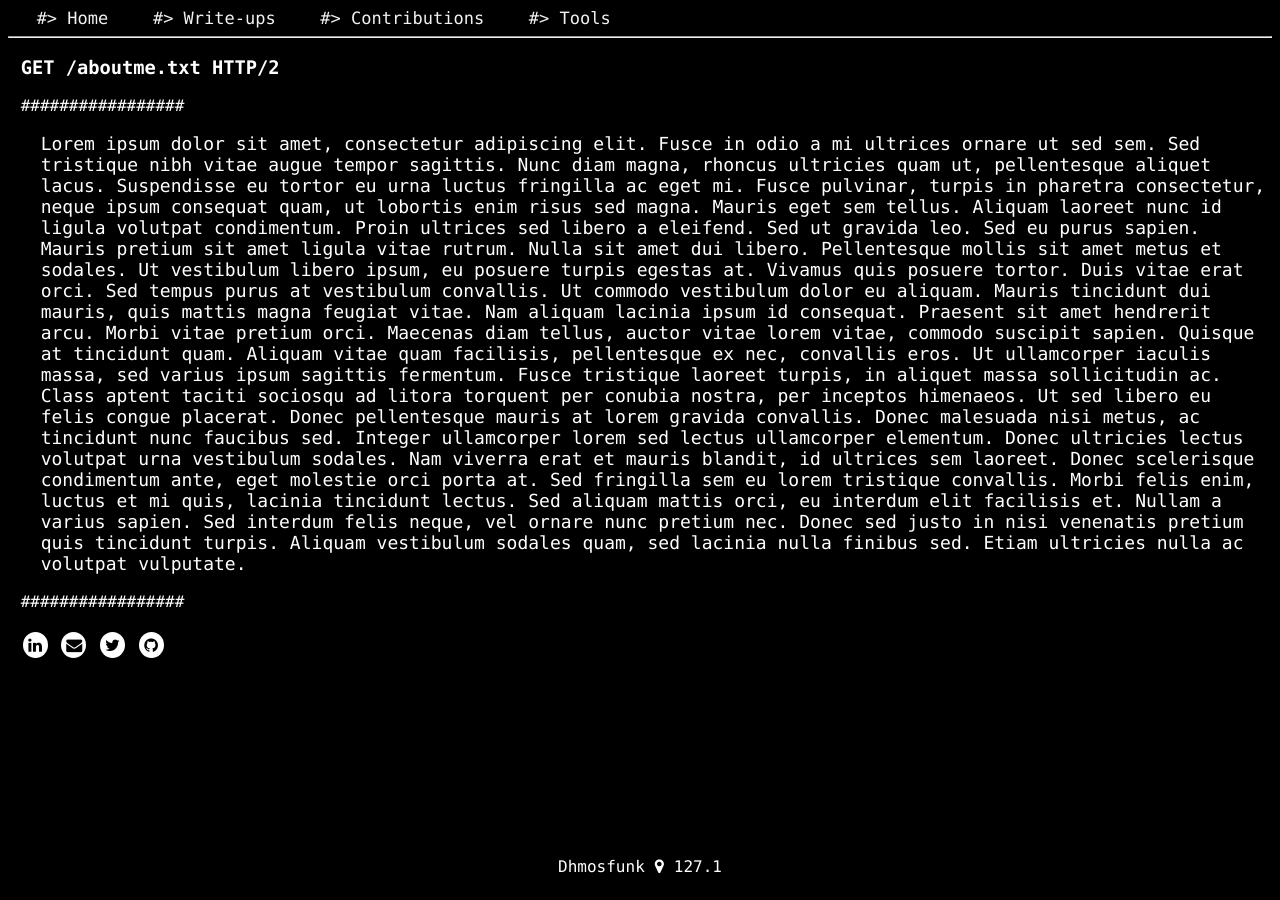
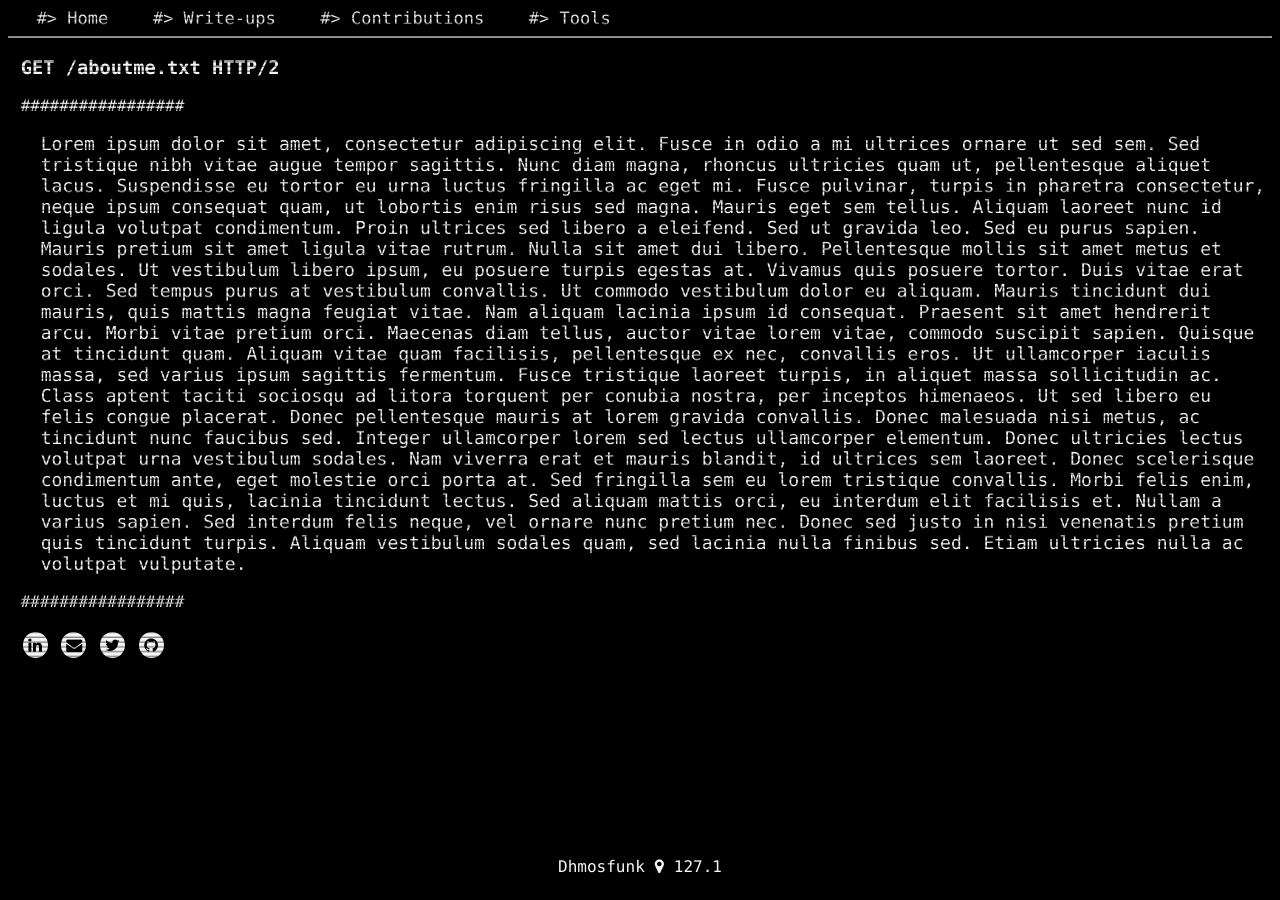
Before and after one commit to dhmosfunk/dhmosfunk.github.io, a Jekyll site: the page built from index.html, in a window 1280 px wide. Built offline with Jekyll 4.4.1, drawn with Linux system fonts in a browser that asks for light colours.

Commit message:
add flicking

```diff
--- a/_sass/main.scss
+++ b/_sass/main.scss
@@ -10,6 +10,124 @@
     overflow: hidden;
 
   }
+
+  .flicker {
+    position: fixed;
+    top: 0;
+    left: 0;
+    bottom: 0;
+    right: 0;
+    background: rgba(18, 16, 16, 0.2);
+    opacity: 0;
+    z-index: 1000;
+    pointer-events: none;
+    animation: flicker 0.12s infinite;
+}
+@keyframes flicker {
+  0% {
+    opacity: 0.552;
+  }
+  5% {
+    opacity: 0.48287;
+  }
+  10% {
+    opacity: 0.59134;
+  }
+  15.0% {
+    opacity: 0.79543;
+  }
+  20% {
+    opacity: 0.75134;
+  }
+  25% {
+    opacity: 0.1956;
+  }
+  30.0% {
+    opacity: 0.90687;
+  }
+  35% {
+    opacity: 0.122;
+  }
+  40% {
+    opacity: 0.62254;
+  }
+  45% {
+    opacity: 0.56977;
+  }
+  50% {
+    opacity: 0.9925;
+  }
+  55.0% {
+    opacity: 0.55487;
+  }
+  60.0% {
+    opacity: 0.16607;
+  }
+  65% {
+    opacity: 0.12353;
+  }
+  70% {
+    opacity: 0.2214;
+  }
+  75% {
+    opacity: 0.67908;
+  }
+  80% {
+    opacity: 0.97163;
+  }
+  85.0% {
+    opacity: 0.1275;
+  }
+  90% {
+    opacity: 0.37186;
+  }
+  95% {
+    opacity: 0.24475;
+  }
+  100% {
+    opacity: 0.37221;
+  }
+}
+/* based on
+https://blog.carbonfive.com/2015/01/07/vintage-terminal-effect-in-css3/
+*/
+.scanlines {
+    top: 0;
+    left: 0;
+    height: 100%;
+    width: 100%;
+    background: linear-gradient(
+        to bottom,
+        rgba(255,255,255,0),
+        rgba(255,255,255,0) 50%,
+        rgba(0,0,0,.2) 70%,
+        rgba(0,0,0,.6)
+    );
+    background-size: 100% .3rem;
+    position: fixed;
+    pointer-events: none;
+}
+.scanlines:before {
+  position: absolute;
+  top: 0px;
+  width: 100%;
+  height: 5px;
+  background: #fff;
+  background: linear-gradient(to bottom,
+      rgba(255,0,0,0) 0%,
+      rgba(255,250,250,1) 50%,
+      rgba(255,255,255,0.98) 51%,
+      rgba(255,0,0,0) 100%
+  ); /* W3C */
+  opacity: .1;
+}
+.scanlines:after {
+  box-shadow: 0 2px 6px rgba(25,25,25,0.2),
+      inset 0 1px rgba(50,50,50,0.1),
+      inset 0 3px rgba(50,50,50,0.05),
+      inset 0 3px 8px rgba(64,64,64,0.05),
+      inset 0 -5px 10px rgba(25,25,25,0.1);
+}
   .fa {
     padding: 5px;
 
--- a/index.html
+++ b/index.html
@@ -9,3 +9,7 @@
 <p>#################</p>
     <p class="data">{{site.aboutme}}</p>
 <p>#################</p>
+
+
+<div class="flicker"></div>
+<div class="scanlines"></div>
```
